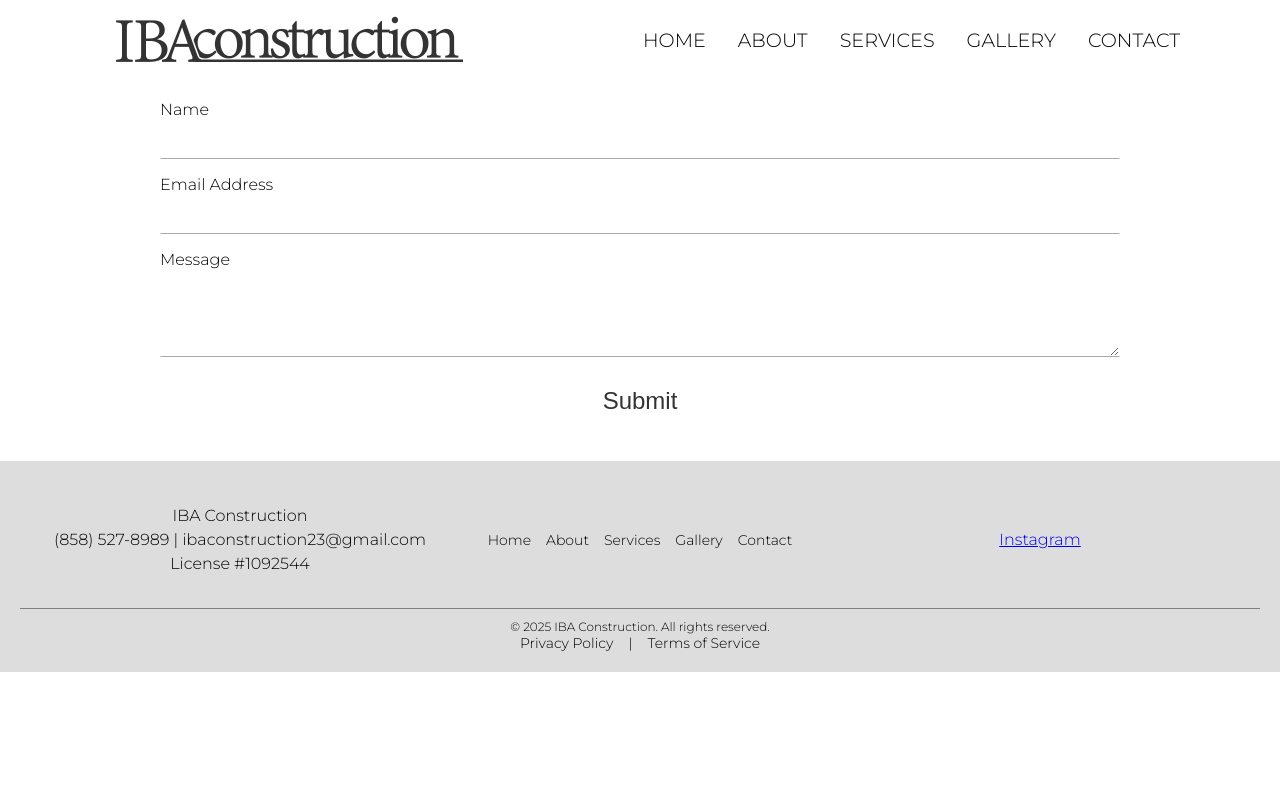
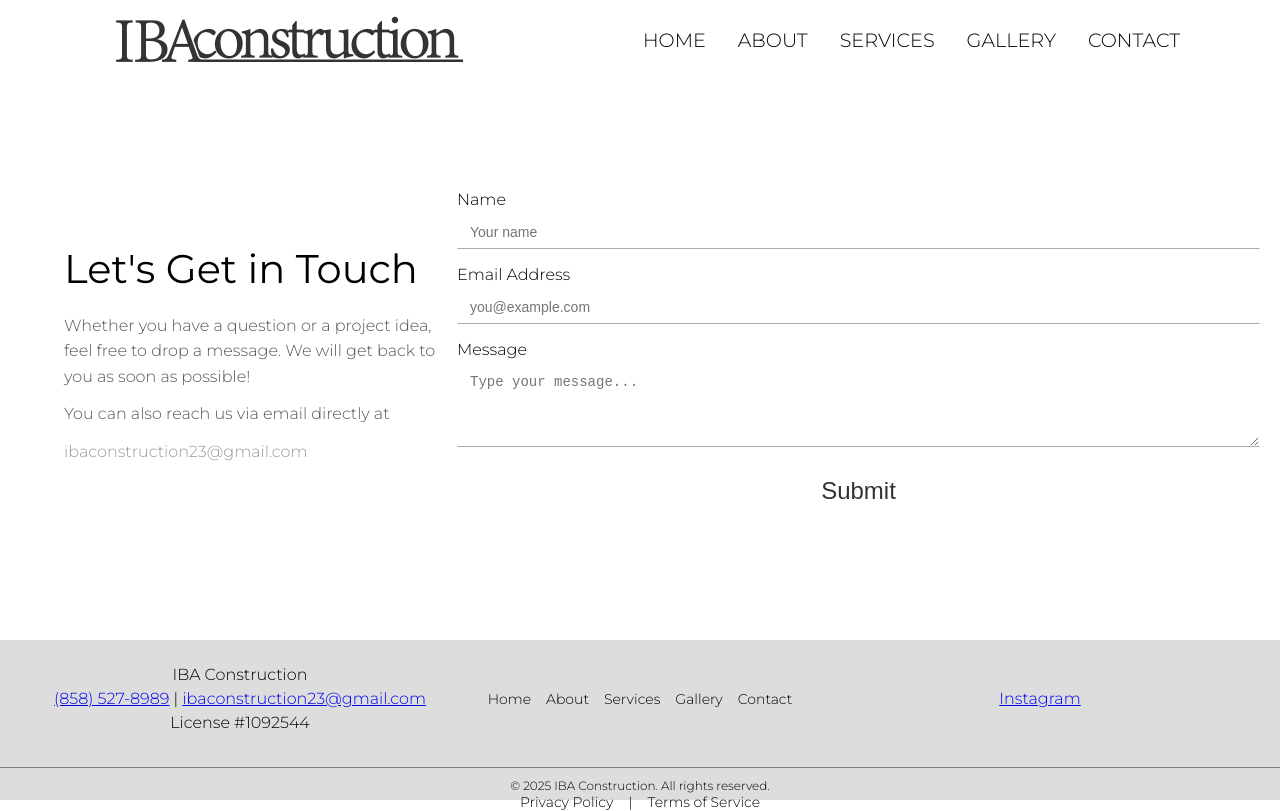
Before and after one commit to sebas-ib/iba-construction-website, a Next.js app: page /contact in a window 1280 px wide. Built offline with nearby package versions, Linux system fonts and the light colour scheme.

Commit message:
Contact us page update

```diff
--- a/src/app/api/email/route.ts
+++ b/src/app/api/email/route.ts
@@ -25,7 +25,7 @@ export async function POST(request: NextRequest) {
   const mailOptions: Mail.Options = {
     from: process.env.MY_EMAIL,
     to: process.env.MY_EMAIL,
-    // cc: email, (uncomment this line if you want to send a copy to the sender)
+    cc: email, // (uncomment this line if you want to send a copy to the sender)
     subject: `Message from ${name} (${email})`,
     text: message,
   };
@@ -43,7 +43,9 @@ export async function POST(request: NextRequest) {
 
   try {
     await sendMailPromise();
-    return NextResponse.json({ message: "Email sent" });
+    return NextResponse.json({
+      message: "Your message has been sent, we will get back to you shortly",
+    });
   } catch (err) {
     return NextResponse.json({ error: err }, { status: 500 });
   }
--- a/src/app/contact/contact.css
+++ b/src/app/contact/contact.css
@@ -1,27 +1,67 @@
-form {
+.page {
   display: flex;
-  flex-direction: column;
+  flex-direction: row;
+  justify-content: space-between;
   align-items: center;
+  /* border: 2px solid black; */
+  height: 70vh;
+}
+
+.left-side {
+  padding-left: 5%;
+  text-align: left;
+  width: 50%;
+  /* border: 2px solid black; */
+}
+
+.left-side h1 {
+  font-size: 2.5rem;
+  font-weight: 400;
+  margin-bottom: 20px;
+}
+
+.left-side p {
+  color: #555;
+  line-height: 1.6;
+  margin-bottom: 12px;
+  font-size: 16px;
+}
+
+.left-side a {
+  color: #999;
+  text-decoration: none;
+  font-weight: 300;
+  transition: color 0.3s ease;
+}
+
+.left-side a:hover {
+  color: #333;
+  text-decoration: underline;
+}
+
+.contact-form {
+  padding-right: 5%;
   margin: 0 auto;
   padding: 20px;
-  max-width: 1000px; /* optional, keeps it readable on wide screens */
+  max-width: 1000px;
   width: 100%;
+  /* border: 2px solid black; */
 }
 
-form div {
+.contact-form div {
   width: 100%;
   margin-bottom: 16px;
 }
 
-label {
+.contact-form label {
   display: block;
   margin-bottom: 6px;
   font-weight: 300;
 }
 
-input,
-textarea {
-  width: 100%; /* 🔁 Fix here */
+.contact-form input,
+.contact-form textarea {
+  width: 100%;
   padding: 8px 12px;
   font-size: 14px;
   border: 1px solid white;
@@ -29,13 +69,19 @@ textarea {
   box-sizing: border-box;
 }
 
-textarea {
+.contact-form input:focus,
+.contact-form textarea:focus {
+  outline: none;
+  border-color: #333;
+}
+
+.contact-form textarea {
   resize: vertical;
 }
 
-button {
+.contact-form button {
   background-color: white;
-  width: 100%; /* 🔁 Fix here */
+  width: 100%;
   padding: 10px 16px;
   color: #333;
   font-size: 1.5rem;
@@ -45,7 +91,39 @@ button {
   transition: background-color 0.3s ease, color 0.3s ease;
 }
 
-button:hover {
+.contact-form button:hover {
   background-color: #333;
   color: white;
 }
+
+.success {
+  color: green;
+  text-align: center;
+  font-weight: 400;
+  margin-top: 12px;
+}
+
+.error {
+  color: red;
+  text-align: center;
+  font-weight: 400;
+  margin-top: 12px;
+}
+
+@media (max-width: 900px) {
+  .page {
+    flex-direction: column;
+    height: auto;
+    padding: 20px;
+  }
+
+  .left-side,
+  .contact-form {
+    width: 100%;
+    padding: 0;
+  }
+
+  .contact-form {
+    padding-top: 20px;
+  }
+}
--- a/src/app/contact/page.tsx
+++ b/src/app/contact/page.tsx
@@ -1,6 +1,6 @@
 "use client";
 import "./contact.css";
-import { FC } from "react";
+import { FC, useState } from "react";
 import { useForm } from "react-hook-form";
 import { sendEmail } from "@/utils/send-email";
 
@@ -11,19 +11,46 @@ export type FormData = {
 };
 
 const Contact: FC = () => {
-  const { register, handleSubmit } = useForm<FormData>();
+  const { register, handleSubmit, reset } = useForm<FormData>();
+  const [status, setStatus] = useState<"idle" | "success" | "error">("idle");
 
-  function onSubmit(data: FormData) {
-    sendEmail(data);
+  const onSubmit = async (data: FormData) => {
+    setStatus("idle");
+
+    try {
+      await sendEmail(data);
+      setStatus("success");
+      reset();
+    } catch (error) {
+      console.error("Error sending email:", error);
+      setStatus("error");
+    } finally {
     }
+  };
 
   return (
-    <form onSubmit={handleSubmit(onSubmit)}>
+    <div className="page">
+      <div className="left-side">
+        <h1>Let's Get in Touch</h1>
+        <p>
+          Whether you have a question or a project idea, feel free to drop a
+          message. We will get back to you as soon as possible!
+        </p>
+        <p>You can also reach us via email directly at</p>
+        <p>
+          <a href="mailto:ibaconstruction23@gmail.com">
+            ibaconstruction23@gmail.com
+          </a>
+        </p>
+      </div>
+
+      <form onSubmit={handleSubmit(onSubmit)} className="contact-form">
         <div>
           <label htmlFor="name">Name</label>
           <input
             type="text"
             id="name"
+            placeholder="Your name"
             {...register("name", { required: true })}
           />
         </div>
@@ -33,6 +60,7 @@ const Contact: FC = () => {
           <input
             type="email"
             id="email"
+            placeholder="you@example.com"
             {...register("email", { required: true })}
           />
         </div>
@@ -42,6 +70,7 @@ const Contact: FC = () => {
           <textarea
             id="message"
             rows={4}
+            placeholder="Type your message..."
             {...register("message", { required: true })}
           ></textarea>
         </div>
@@ -49,7 +78,15 @@ const Contact: FC = () => {
         <div>
           <button type="submit">Submit</button>
         </div>
+
+        {status === "success" && (
+          <p className="success">Message sent successfully!</p>
+        )}
+        {status === "error" && (
+          <p className="error">Something went wrong. Please try again.</p>
+        )}
       </form>
+    </div>
   );
 };
 
--- a/src/components/Footer.module.css
+++ b/src/components/Footer.module.css
@@ -1,8 +1,8 @@
 .footer {
   background-color: #dddddd;
   color: rgb(255, 255, 255);
-  padding: 20px;
   text-align: center;
+  height: 20vh;
 }
 
 .footer-container {
--- a/src/components/Footer.tsx
+++ b/src/components/Footer.tsx
@@ -9,7 +9,12 @@ function Footer() {
         <div className={styles["footer-section"]}>
           <p>IBA Construction</p>
           {/* <p>1234 Main Street, San Diego, CA</p> */}
-          <p>(858) 527-8989 | ibaconstruction23@gmail.com</p>
+          <p>
+            <a href="tel:+8585278989">(858) 527-8989</a> |{" "}
+            <a href="mailto:ibaconstruction23@gmail.com">
+              ibaconstruction23@gmail.com
+            </a>
+          </p>
           <p>License #1092544</p>
         </div>
 
--- a/src/components/Navbar.module.css
+++ b/src/components/Navbar.module.css
@@ -23,7 +23,7 @@
 
 .contactButton a {
   color: #ffffff;
-  font-weight: 500;
+  font-weight: 300;
   padding: 5px 10px 5px 10px;
   border-radius: 5px;
   background-color: rgb(75, 75, 75);
@@ -79,6 +79,7 @@
   object-fit: contain;
   display: block;
   transition: transform 0.3s ease;
+  cursor: pointer;
 }
 
 /* Mobile Styles (Hamburger Menu) */
--- a/src/components/Navbar.tsx
+++ b/src/components/Navbar.tsx
@@ -42,7 +42,7 @@ function Navbar() {
 
       <div className={styles.navRight}>
         <div className={styles.contactButton}>
-          <Link href="/contact">Contact</Link>
+          <Link href="/contact">CONTACT</Link>
         </div>
 
         {/* Hamburger Menu */}
```
Lines whose indentation alone changed are shown as unchanged.
